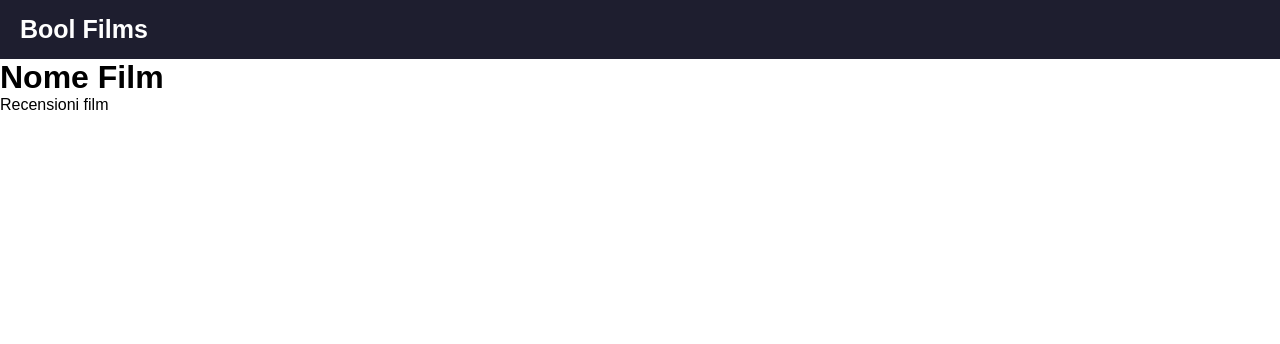
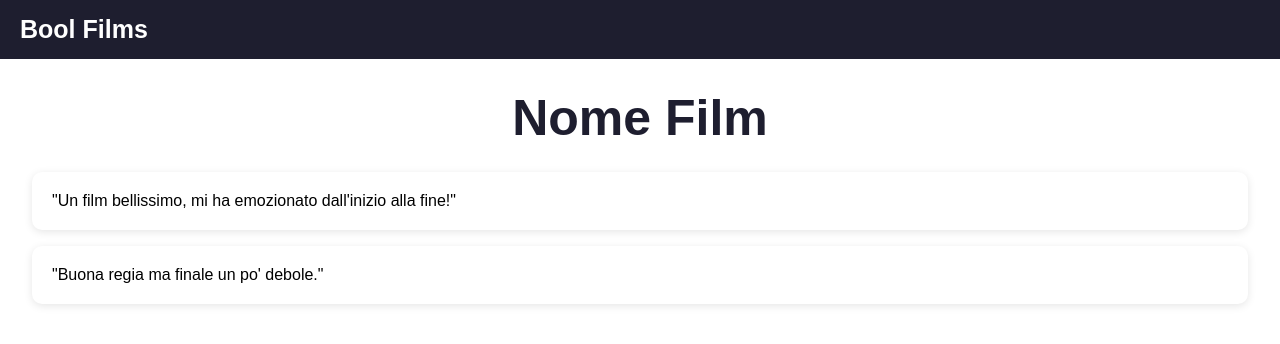
Before and after one commit to Alessandro-Messineo/webapp-react, a React (Vite) app: page /films/1 in a window 1280 px wide. Shown: the top 344 px of the page. Built offline with nearby package versions, Linux system fonts and the light colour scheme.

Commit message:
aggiunto css a FilmPage

```diff
--- /dev/null
+++ b/pages/FilmPage.css
@@ -0,0 +1,29 @@
+/* Titolo del film */
+.film-title {
+  text-align: center;
+  font-size: 50px;
+  color: #1e1e2f;
+  padding: 30px 0 25px 0;
+}
+
+/* Contenitore recensioni */
+.reviews-list {
+  display: flex;
+  flex-direction: column;
+  gap: 16px;
+  width: 95%;
+  margin: 0 auto;
+}
+
+/* Card recensione */
+.review-card {
+  background-color: #ffffff;
+  border-radius: 10px;
+  box-shadow: 0 2px 8px rgba(0, 0, 0, 0.1);
+  padding: 20px;
+}
+
+
+.review-content p {
+  font-size: 16px;
+}
--- a/pages/FilmPage.jsx
+++ b/pages/FilmPage.jsx
@@ -1,10 +1,25 @@
+import './FilmPage.css'
+
 export default function FilmPage() {
-    return(
+    return (
         <>
-        <h1>Nome Film</h1>
-        <div>
-            <p>Recensioni film</p>
-        </div>
+            <div className="bg-pages">
+                <h1 class="film-title">Nome Film</h1>
+
+                <div class="reviews-list">
+                    <div class="review-card">
+                        <div class="review-content">
+                            <p>"Un film bellissimo, mi ha emozionato dall'inizio alla fine!"</p>
+                        </div>
+                    </div>
+
+                    <div class="review-card">
+                        <div class="review-content">
+                            <p>"Buona regia ma finale un po' debole."</p>
+                        </div>
+                    </div>
+                </div>
+            </div>
         </>
     )
 }
```
